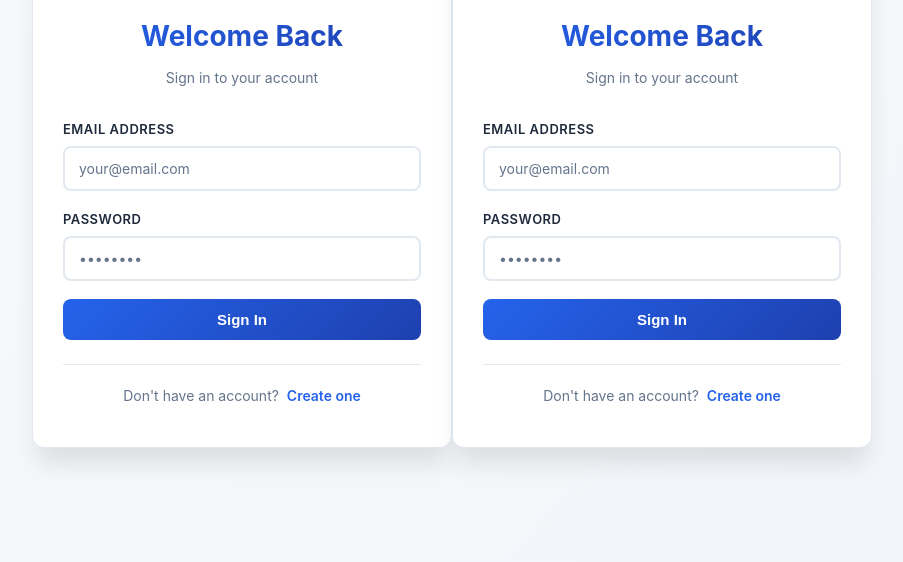
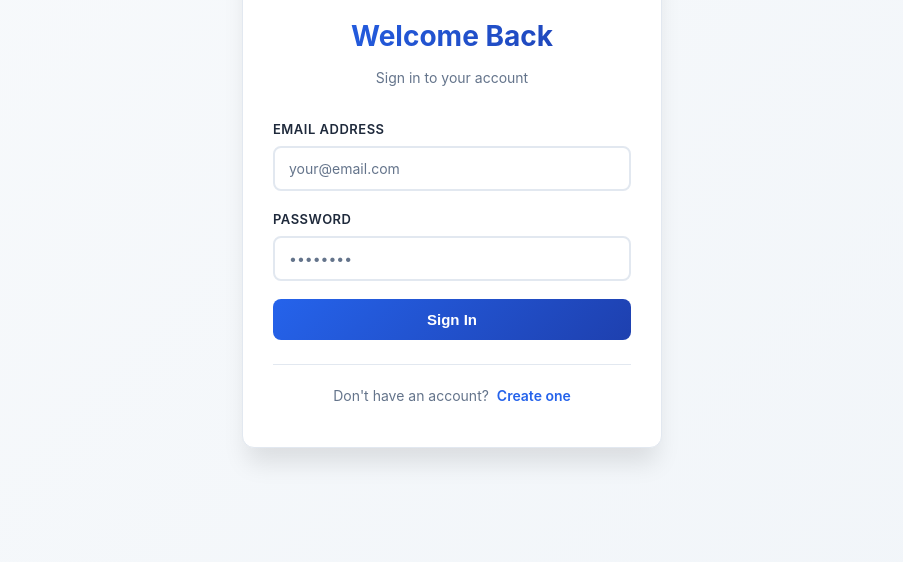
Before and after one commit to YuvarajYesaswi/attendance, a website: page index.html in a window 1280 px wide. Shown: the part 238-800 px from the top of the page, without its empty margins (188-1091 px from the left). Drawn offline with Linux system fonts and the light colour scheme.

Commit message:
Fix login functionality and resolve server issues
- Fixed duplicate HTML content in index.html
- Fixed static file serving path in server.js
- Added debugging to login function
- Resolved script tag issues preventing JavaScript execution
- Application now fully functional with working login/dashboard

```diff
--- a/index.html
+++ b/index.html
@@ -49,54 +49,3 @@
 <script src="script.js"></script>
 </body>
 </html>
-<!DOCTYPE html>
-<html lang="en">
-<head>
-<meta charset="UTF-8">
-<meta name="viewport" content="width=device-width, initial-scale=1.0">
-<title>Login - Attendance System</title>
-<link rel="stylesheet" href="style.css">
-</head>
-<body class="auth-page">
-
-<div class="auth-container">
-    <div class="auth-card">
-        <div class="auth-icon">👤</div>
-        <h2>Welcome Back</h2>
-        <p class="auth-subtitle">Sign in to your account</p>
-
-        <form id="loginForm" onsubmit="handleLogin(event)">
-            <div class="form-group">
-                <label for="email">Email Address</label>
-                <input
-                    id="email"
-                    type="email"
-                    placeholder="your@email.com"
-                    required
-                    autocomplete="email"
-                >
-            </div>
-
-            <div class="form-group">
-                <label for="password">Password</label>
-                <input
-                    id="password"
-                    type="password"
-                    placeholder="••••••••"
-                    required
-                    autocomplete="current-password"
-                >
-            </div>
-
-            <button type="submit" class="auth-button">Sign In</button>
-        </form>
-
-        <div class="auth-footer">
-            <p>Don't have an account? <a href="signup.html">Create one</a></p>
-        </div>
-    </div>
-</div>
-
-<script src="script.js"></script>
-</body>
-</html>
--- a/script.js
+++ b/script.js
@@ -2,8 +2,11 @@
 // ============ AUTH FUNCTIONS ============
 async function handleLogin(event) {
   event.preventDefault();
+  console.log("Login function called");
   const email = document.getElementById("email").value.trim();
   const password = document.getElementById("password").value;
+
+  console.log("Email:", email, "Password:", password ? "provided" : "missing");
 
   if (!email || !password) {
     alert("❌ Please fill in all fields");
@@ -11,21 +14,26 @@ async function handleLogin(event) {
   }
 
   try {
+    console.log("Sending login request...");
     const res = await fetch("/login", {
       method: "POST",
       headers: {"Content-Type":"application/json"},
       body: JSON.stringify({ email, password })
     });
 
+    console.log("Response status:", res.status);
     const msg = await res.text();
+    console.log("Response message:", msg);
 
     if (msg === "Login success") {
       alert("✅ Login successful!");
-      window.location = "dashboard.html";
+      console.log("Redirecting to dashboard...");
+      window.location.href = "dashboard.html";
     } else {
       alert("❌ " + msg);
     }
   } catch (error) {
+    console.error("Login error:", error);
     alert("❌ Login failed: " + error.message);
   }
 }
--- a/server.js
+++ b/server.js
@@ -13,7 +13,7 @@ const db = admin.firestore();
 
 const app = express();
 app.use(bodyParser.json());
-app.use(express.static("public"));
+app.use(express.static("."));
 
 /* ---------- SIGN UP ---------- */
 app.post("/signup", async (req, res) => {
```
